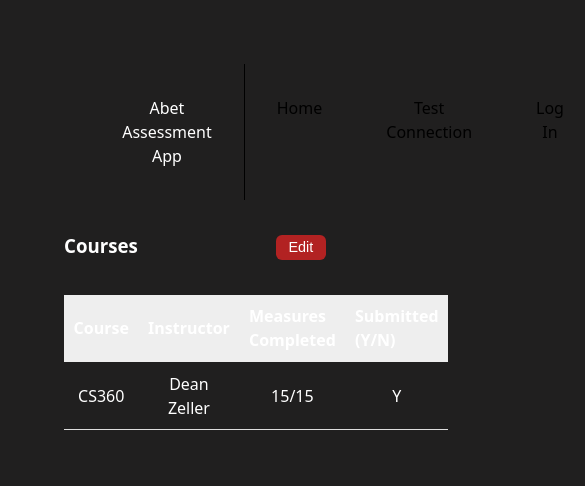
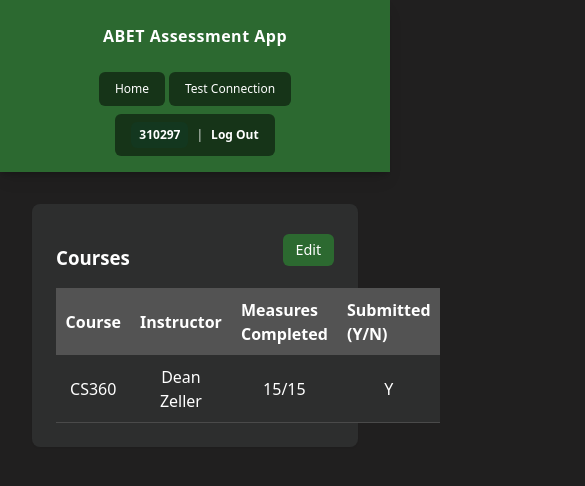
Before and after one commit to tdavis36/ABET-Assessment-App, a Vue app in the folder frontend/: page /1/instructors in a window 390 px wide. Shown: the top 486 px of the page, 585 px wide, since content can reach past the window. Built offline with nearby package versions, Linux system fonts and the light colour scheme.

Commit message:
refactor: changed the formatting on some components and updated to use the new global variables

```diff
--- a/frontend/src/App.vue
+++ b/frontend/src/App.vue
@@ -2,62 +2,58 @@
 import { ref } from 'vue'
 import NavBar from '@/components/NavBar.vue'
 import GlobalToast from '@/components/ui/GlobalToast.vue'
+import '@/assets/styles/variables.css'
 
-  const userID = ref(NaN)
-  const user_name = ref({
-    first: '',
-    full: ''
-  })
-  const loggedIn = ref(false)
+const userID = ref(310297)
+const loggedIn = ref(true)
 
 function handle_logout(){
-    userID.value = NaN;
+  userID.value = 0
   loggedIn.value = false;
-  }
-
-  function handle_login(user_id: number){
-    userID.value = user_id
-    loggedIn.value = true;
-    retrieve_user_info(userID.value)
-  }
-
-  async function retrieve_user_info(user_id:number){
-    try {
-      const response = await fetch(`/api/users/${user_id}`);
-      const data = await response.json(); // Await the JSON parsing
-      console.log('Fetched JSON data:', data);
-      user_name.value = {
-        first: data.data.firstName,
-        full: data.data.fullName
-      }
-    } catch (error) {
-      console.error('Error fetching or parsing data:', error);
-    }
 }
 </script>
 
 <template>
   <div id="app">
     <header>
-      <NavBar :loggedIn="loggedIn" :userID="userID" :user_first_name="user_name.first" @logout="handle_logout" />
+      <NavBar :loggedIn="loggedIn" :userID="userID" @logout="handle_logout" />
     </header>
 
     <main>
-      <router-view @login="handle_login"/>
+      <router-view />
     </main>
     <GlobalToast />
   </div>
 </template>
 
 <style>
+* {
+  margin: 0;
+  padding: 0;
+  box-sizing: border-box;
+}
+
 #app {
-  margin: 0 auto;
-  padding: 2rem;
+  min-height: 100vh;
+  display: flex;
+  flex-direction: column;
   text-align: center;
-  font-family: Noto Sans, system-ui, -apple-system, sans-serif;
+  font-family: var(--font-family-sans), sans-serif;
+  background-color: var(--color-bg-primary);
 }
 
 header {
-  margin-bottom: 1rem;
+  position: sticky;
+  top: 0;
+  z-index: var(--z-sticky);
+  box-shadow: var(--shadow-md);
+}
+
+main {
+  flex: 1;
+  padding: var(--spacing-xl);
+  max-width: 1400px;
+  width: 100%;
+  margin: 0 auto;
 }
 </style>
--- a/frontend/src/components/AdminDashboard.vue
+++ b/frontend/src/components/AdminDashboard.vue
@@ -7,6 +7,10 @@
     <ProgramInstructorsPage :programId="programId" />
 
     <hr class="divider" />
+
+    <header class="dashboard-header">
+      <h1>Instructor Dashboard</h1>
+    </header>
 
     <InstructorViewPage :programId="programId" />
 
@@ -52,26 +56,26 @@ export default {
     Helvetica,
     Arial,
     sans-serif;
-  color: #222;
-  background-color: #fff;
+  color: var(--color-text-primary);
+  background-color: var(--color-bg-primary);
 }
 
 .divider {
   border: none;
-  border-top: 2px solid #ccc;
+  border-top: 2px solid var(--color-border-light);
   margin: 1.5rem 0;
 }
 
 .footer {
   text-align: center;
-  color: #555;
-  font-size: 0.9rem;
+  color: var(--color-text-secondary);
+  font-size: var(--font-size-sm);
   margin-top: 3rem;
 }
 
 .footer hr {
   border: none;
-  border-top: 1px solid #ccc;
+  border-top: 1px solid var(--color-border-light);
   margin-bottom: 1rem;
   width: 100%;
 }
--- a/frontend/src/components/NavBar.vue
+++ b/frontend/src/components/NavBar.vue
@@ -1,22 +1,20 @@
 <script lang="ts" setup>
-    import { ref } from 'vue'
-
 const props = defineProps({
   loggedIn: Boolean,
-        userID:{
-            type: Number,
-            default: NaN
-        },
-        user_first_name: String
+  userID: Number,
 })
 
+
 const isAdmin = true
+
 const emits = defineEmits(["logout"])
 </script>
 <template>
-  <div id="navbar">
-    <div id="logo">Abet Assessment App</div>
+  <nav id="navbar">
+    <div class="navbar-container">
+      <div id="logo">ABET Assessment App</div>
 
+      <div class="navbar-links">
         <router-link to="/" class="nav_button">Home</router-link>
         <router-link to="/test-connection" class="nav_button">Test Connection</router-link>
 
@@ -28,56 +26,160 @@
         >
           Instructor Dashboard
         </router-link>
+      </div>
 
-
+      <!-- Log In / Log Out -->
+      <div class="navbar-auth">
         <router-link
           v-if="loggedIn"
           to="/"
-        class="nav_button"
+          class="nav_button auth-button"
           id="logout"
           @click="$emit('logout')"
         >
-        Hello, <strong>{{ user_first_name }}</strong> | Log Out
+          <span class="user-info">{{ userID }}</span>
+          <span class="separator">|</span>
+          <span>Log Out</span>
         </router-link>
 
         <router-link
           v-else
           to="/login"
-        class="nav_button"
+          class="nav_button auth-button"
           id="login"
         >
           Log In
         </router-link>
       </div>
+    </div>
+  </nav>
   <h1 hidden>This hidden element checks if the site loaded</h1>
 </template>
 
 
-<style>
+<style scoped>
 #navbar {
+  background-color: var(--color-primary);
+  width: 100%;
+  padding: 0;
+  box-shadow: var(--shadow-lg);
+}
+
+.navbar-container {
   display: flex;
-    width: 80%;
-    margin: auto;
+  align-items: center;
+  max-width: 1400px;
+  margin: 0 auto;
+  padding: 0 var(--spacing-xl);
 }
 
 #logo {
-    padding: 2rem;
-    border-right: 1px solid black;
+  font-size: var(--font-size-xl);
+  font-weight: var(--font-weight-bold);
+  color: var(--color-text-primary);
+  padding: var(--spacing-lg) var(--spacing-xl);
+  white-space: nowrap;
+  letter-spacing: 0.5px;
+}
+
+.navbar-links {
+  display: flex;
+  align-items: center;
+  gap: var(--spacing-xs);
+  flex: 1;
+  padding-left: var(--spacing-md);
+}
+
+.navbar-auth {
+  margin-left: auto;
 }
 
 .nav_button {
-    padding: 2rem;
-    color: black;
+  padding: var(--spacing-lg) var(--spacing-xl);
+  background-color: var(--overlay-transparent);
+  color: var(--color-text-primary);
   text-decoration: none;
+  font-weight: var(--font-weight-medium);
+  transition: background-color var(--transition-base);
+  display: inline-flex;
+  align-items: center;
+  gap: var(--spacing-sm);
+  white-space: nowrap;
+  border-radius: var(--radius-md);
 }
 
 .nav_button:hover {
-    background-color: rgb(200, 200, 200);
-    color: black;
-    text-decoration: none;
+  background-color: var(--color-primary-dark);
 }
 
-#login, #logout {
-    margin-left: auto;
+.nav_button.router-link-active {
+  background-color: var(--color-primary-dark);
+  font-weight: var(--font-weight-semibold);
+}
+
+.auth-button {
+  font-weight: var(--font-weight-semibold);
+}
+
+.user-info {
+  font-weight: var(--font-weight-bold);
+  padding: var(--spacing-xs) var(--spacing-sm);
+  background-color: var(--color-primary-dark);
+  border-radius: var(--radius-md);
+}
+
+.separator {
+  opacity: 0.6;
+}
+
+/* Responsive Design */
+@media (max-width: 1024px) {
+  .navbar-container {
+    padding: 0 var(--spacing-md);
+  }
+
+  #logo {
+    font-size: var(--font-size-lg);
+    padding: var(--spacing-md) var(--spacing-lg);
+  }
+
+  .nav_button {
+    padding: var(--spacing-md) var(--spacing-lg);
+    font-size: var(--font-size-sm);
+  }
+}
+
+@media (max-width: 768px) {
+  .navbar-container {
+    flex-wrap: wrap;
+    padding: var(--spacing-sm);
+  }
+
+  #logo {
+    font-size: var(--font-size-base);
+    padding: var(--spacing-md);
+    width: 100%;
+    text-align: center;
+  }
+
+  .navbar-links {
+    width: 100%;
+    justify-content: center;
+    padding: var(--spacing-sm) 0;
+    flex-wrap: wrap;
+  }
+
+  .navbar-auth {
+    width: 100%;
+    margin-left: 0;
+    display: flex;
+    justify-content: center;
+    padding-bottom: var(--spacing-sm);
+  }
+
+  .nav_button {
+    padding: var(--spacing-sm) var(--spacing-md);
+    font-size: var(--font-size-xs);
+  }
 }
 </style>
--- a/frontend/src/components/pages/InstructorViewPage.vue
+++ b/frontend/src/components/pages/InstructorViewPage.vue
@@ -1,9 +1,5 @@
 <template>
   <section class="instructor-dashboard">
-    <header>
-      <h2>{{ institutionName }} ~ Instructor Dashboard</h2>
-    </header>
-
     <div class="courses">
       <h3>My Courses</h3>
       <table>
@@ -56,14 +52,14 @@ export default {
 
 <style scoped>
 .instructor-dashboard {
-  background: #ffe1e1;
-  padding: 1.5rem;
+  background: var(--color-bg-secondary);
+  padding: 1rem;
   border-radius: 8px;
-  box-shadow: 0 2px 5px rgba(0, 0, 0, 0.1);
+  box-shadow: var(--shadow-sm);
 }
 
 h2 {
-  font-size: 1.4rem;
+  font-size: var(--font-size-2xl);
   margin-bottom: 1rem;
 }
 
@@ -73,12 +69,12 @@ table {
 }
 
 th, td {
-  border-bottom: 1px solid #ddd;
+  border-bottom: 1px solid var(--color-border-dark);
   padding: 0.6rem;
   text-align: left;
 }
 
 th {
-  background: #f1f1f1;
+  background: var(--color-bg-tertiary);
 }
 </style>
--- a/frontend/src/components/pages/ProgramInstructorsPage.vue
+++ b/frontend/src/components/pages/ProgramInstructorsPage.vue
@@ -2,9 +2,9 @@
   <section class="courses-section">
     <div class="section-header">
       <h3>Courses</h3>
-      <button class="edit-btn" @click="toggleEdit">
+      <BaseButton class="edit-btn" @click="toggleEdit">
         {{ editMode ? "Done" : "Edit" }}
-      </button>
+      </BaseButton>
     </div>
 
     <table class="courses-table">
@@ -63,35 +63,37 @@
         <td>{{ course.submitted }}</td>
 
         <td v-if="editMode" class="reject-cell">
-            <button
+          <BaseButton
             class="reject-btn"
             :class="{ active: course.rejected }"
             @click="toggleReject(course)"
           >
             X
-            </button>
+          </BaseButton>
         </td>
       </tr>
       </tbody>
     </table>
 
     <div v-if="editMode" class="add-row">
-      <input v-model="newCourse.name" type="text" placeholder="Course" />
-      <input v-model="newCourse.instructor" type="text" placeholder="Instructor" />
-      <input
+      <BaseInput v-model="newCourse.name" type="text" placeholder="Course" />
+      <BaseInput v-model="newCourse.instructor" type="text" placeholder="Instructor" />
+      <BaseInput
         v-model.number="newCourse.total"
         type="number"
         min="1"
         placeholder="Measure Count"
       />
-      <button class="add-btn" @click="addCourse">Add</button>
+      <BaseButton class="add-btn" @click="addCourse">Add</BaseButton>
     </div>
   </section>
 </template>
 
 <script>
+import {BaseButton, BaseInput} from "@/components/ui/index.ts";
 export default {
   name: "ProgramInstructorsPage",
+  components: {BaseInput, BaseButton},
   props: {
     programId: {
       type: Number,
@@ -157,6 +159,10 @@ export default {
 .courses-section {
   display: flex;
   flex-direction: column;
+  background-color: var(--color-bg-secondary);
+  padding: 1.5rem;
+  border-radius: 8px;
+  box-shadow: var(--shadow-sm);
 }
 
 .section-header {
@@ -166,8 +172,8 @@ export default {
 }
 
 .edit-btn {
-  background-color: #b22222;
-  color: white;
+  background-color: var(--color-primary);
+  color: var(--color-text-primary);
   border: none;
   border-radius: 6px;
   padding: 0.3rem 0.8rem;
@@ -176,20 +182,21 @@ export default {
 }
 
 .courses-table {
+  background-color: var(--color-bg-secondary);
   width: 100%;
   border-collapse: collapse;
   margin-top: 1rem;
 }
 
 .courses-table th {
-  background-color: #eee;
+  background-color: var(--color-bg-tertiary);
   text-align: left;
   padding: 0.6rem;
   font-weight: 600;
 }
 
 .courses-table td {
-  border-bottom: 1px solid #ddd;
+  border-bottom: 1px solid var(--color-border-light);
   padding: 0.6rem;
   vertical-align: middle;
 }
@@ -197,7 +204,7 @@ export default {
 .editable-input,
 .small-input {
   padding: 0.4rem;
-  border: 1px solid #ccc;
+  border: 1px solid var(--color-border-light);
   border-radius: 4px;
 }
 
@@ -212,8 +219,8 @@ export default {
 
 .reject-btn {
   background-color: transparent;
-  border: 1px solid #b22222;
-  color: #b22222;
+  border: 1px solid var(--color-border-dark);
+  color: var(--color-error-dark);
   border-radius: 4px;
   padding: 0.2rem 0.6rem;
   cursor: pointer;
@@ -223,7 +230,7 @@ export default {
 
 .reject-btn.active {
   background-color: #b22222;
-  color: white;
+  color: var(--color-text-primary);
 }
 
 .add-row {
@@ -234,8 +241,8 @@ export default {
 }
 
 .add-btn {
-  background-color: #b22222;
-  color: white;
+  background-color: var(--color-primary);
+  color: var(--color-text-primary);
   border: none;
   border-radius: 6px;
   padding: 0.4rem 1rem;
```
Lines whose indentation alone changed are shown as unchanged.
